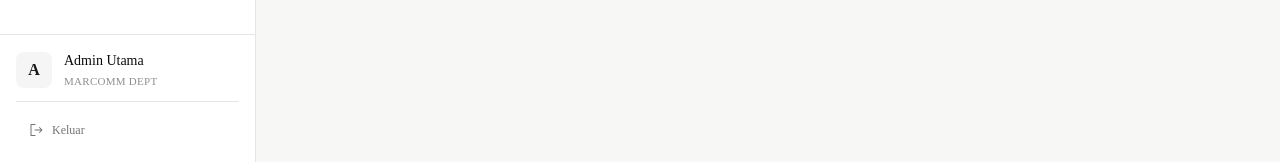
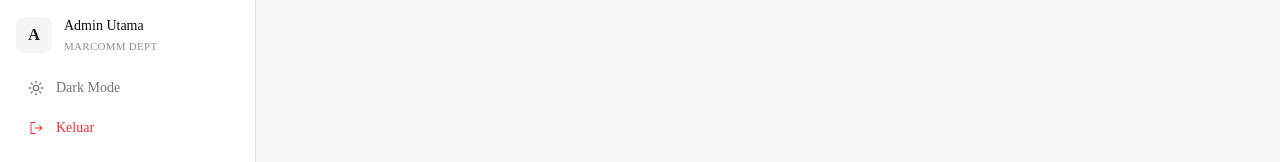
Before and after one commit to kaaleeeee/automation-promo, a Next.js app: page / in a window 1280 px wide. Shown: the part 638-800 px from the top of the page. Built offline with nearby package versions, Linux system fonts and the light colour scheme; no server answers; the database is empty.

Commit message:
feat: add dark mode toggle

```diff
--- a/package.json
+++ b/package.json
@@ -16,6 +16,7 @@
     "jose": "^6.2.12",
     "lucide-react": "^1.42.0",
     "next": "16.3.4",
+    "next-themes": "^0.4.6",
     "react": "19.2.8",
     "react-dom": "19.2.8",
     "shadcn": "^4.21.0",
--- a/src/app/layout.tsx
+++ b/src/app/layout.tsx
@@ -12,6 +12,8 @@ const geistMono = Geist_Mono({
   subsets: ["latin"],
 });
 
+import { ThemeProvider } from "@/components/ThemeProvider";
+
 export const metadata: Metadata = {
   title: "Dashboard - Promo Automation",
   description: "Sistem Manajemen Promo Beauty Kendari",
@@ -22,8 +24,13 @@ export default function RootLayout({ children }: LayoutProps<"/">) {
     <html
       lang="en"
       className={`${geistSans.variable} ${geistMono.variable} h-full antialiased`}
+      suppressHydrationWarning
     >
-      <body className="min-h-full flex flex-col bg-background text-foreground">{children}</body>
+      <body className="min-h-full flex flex-col bg-background text-foreground">
+        <ThemeProvider attribute="class" defaultTheme="system" enableSystem disableTransitionOnChange>
+          {children}
+        </ThemeProvider>
+      </body>
     </html>
   );
 }
--- a/src/app/page.tsx
+++ b/src/app/page.tsx
@@ -4,6 +4,7 @@ import { CreatePromoDialog } from '@/components/CreatePromoDialog';
 import { PrismaClient } from '@prisma/client';
 import { logoutAdmin } from '@/app/actions';
 import { PromoActions } from '@/components/PromoActions';
+import { ThemeToggle } from '@/components/ThemeToggle';
 
 const prisma = new PrismaClient();
 
@@ -56,13 +57,15 @@ export default async function DashboardPage() {
               <p className="mt-0.5 truncate text-[11px] font-medium uppercase tracking-wide text-muted-foreground/80">MARCOMM DEPT</p>
             </div>
           </div>
-          <div className="shrink-0 bg-border h-px w-full my-3"></div>
-          <form action={logoutAdmin} className="w-full">
-            <button type="submit" className="inline-flex w-full items-center gap-2 rounded-md px-3 py-2 text-xs font-medium text-muted-foreground transition-colors hover:bg-accent hover:text-foreground text-left">
-              <svg xmlns="http://www.w3.org/2000/svg" width="1em" height="1em" fill="currentColor" viewBox="0 0 256 256" className="size-4"><path d="M120,216a8,8,0,0,1-8,8H48a8,8,0,0,1-8-8V40a8,8,0,0,1,8-8h64a8,8,0,0,1,0,16H56V208h56A8,8,0,0,1,120,216Zm109.66-93.66-40-40a8,8,0,0,0-11.32,11.32L204.69,120H112a8,8,0,0,0,0,16h92.69l-26.35,26.34a8,8,0,0,0,11.32,11.32l40-40A8,8,0,0,0,229.66,122.34Z"></path></svg>
-              Keluar
-            </button>
-          </form>
+          <div className="mt-4 flex flex-col gap-1">
+            <ThemeToggle />
+            <form action={logoutAdmin} className="w-full">
+              <button type="submit" className="flex w-full items-center gap-3 rounded-md px-3 py-2 text-sm font-medium hover:bg-muted text-red-500 hover:text-red-600 transition-colors">
+                <svg xmlns="http://www.w3.org/2000/svg" width="1em" height="1em" fill="currentColor" viewBox="0 0 256 256" className="size-4"><path d="M120,216a8,8,0,0,1-8,8H48a8,8,0,0,1-8-8V40a8,8,0,0,1,8-8h64a8,8,0,0,1,0,16H56V208h56A8,8,0,0,1,120,216Zm109.66-93.66-40-40a8,8,0,0,0-11.32,11.32L204.69,120H112a8,8,0,0,0,0,16h92.69l-26.35,26.34a8,8,0,0,0,11.32,11.32l40-40A8,8,0,0,0,229.66,122.34Z"></path></svg>
+                <span>Keluar</span>
+              </button>
+            </form>
+          </div>
         </div>
       </aside>
 
--- /dev/null
+++ b/src/components/ThemeProvider.tsx
@@ -0,0 +1,10 @@
+"use client";
+import * as React from "react";
+import { ThemeProvider as NextThemesProvider } from "next-themes";
+
+export function ThemeProvider({
+  children,
+  ...props
+}: React.ComponentProps<typeof NextThemesProvider>) {
+  return <NextThemesProvider {...props}>{children}</NextThemesProvider>;
+}
--- /dev/null
+++ b/src/components/ThemeToggle.tsx
@@ -0,0 +1,22 @@
+"use client";
+
+import * as React from "react";
+import { Moon, Sun } from "lucide-react";
+import { useTheme } from "next-themes";
+
+export function ThemeToggle() {
+  const { theme, setTheme } = useTheme();
+
+  return (
+    <button
+      onClick={() => setTheme(theme === "dark" ? "light" : "dark")}
+      className="flex items-center gap-3 w-full px-3 py-2 text-sm font-medium rounded-md hover:bg-muted text-muted-foreground hover:text-foreground transition-colors"
+    >
+      <div className="relative size-4 flex items-center justify-center">
+        <Sun className="absolute size-4 rotate-0 scale-100 transition-all dark:-rotate-90 dark:scale-0" />
+        <Moon className="absolute size-4 rotate-90 scale-0 transition-all dark:rotate-0 dark:scale-100" />
+      </div>
+      <span>{theme === "dark" ? "Light Mode" : "Dark Mode"}</span>
+    </button>
+  );
+}
```
Also changed, not shown: 1 other file (tests, documents, lock files or other folders).
